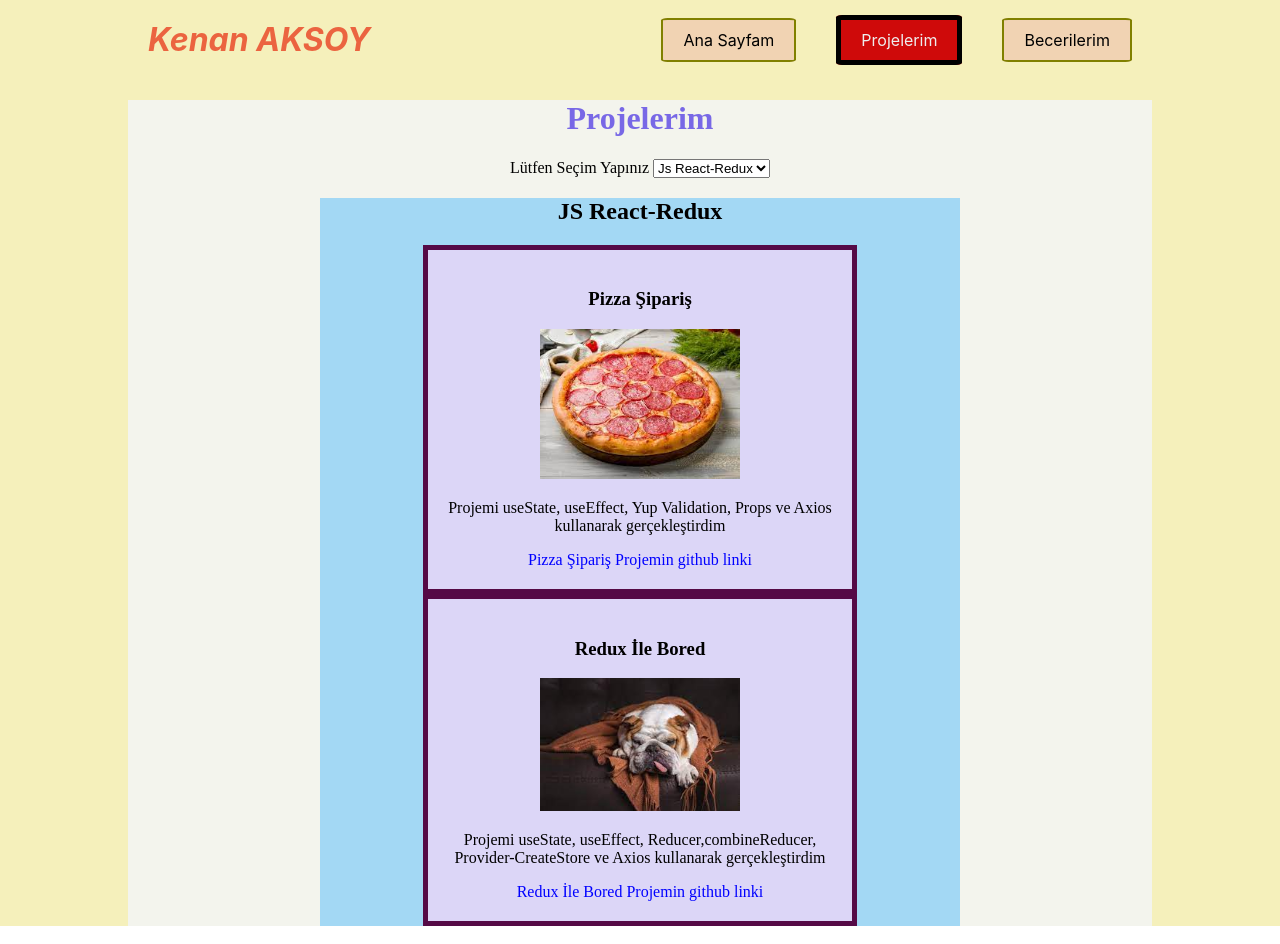
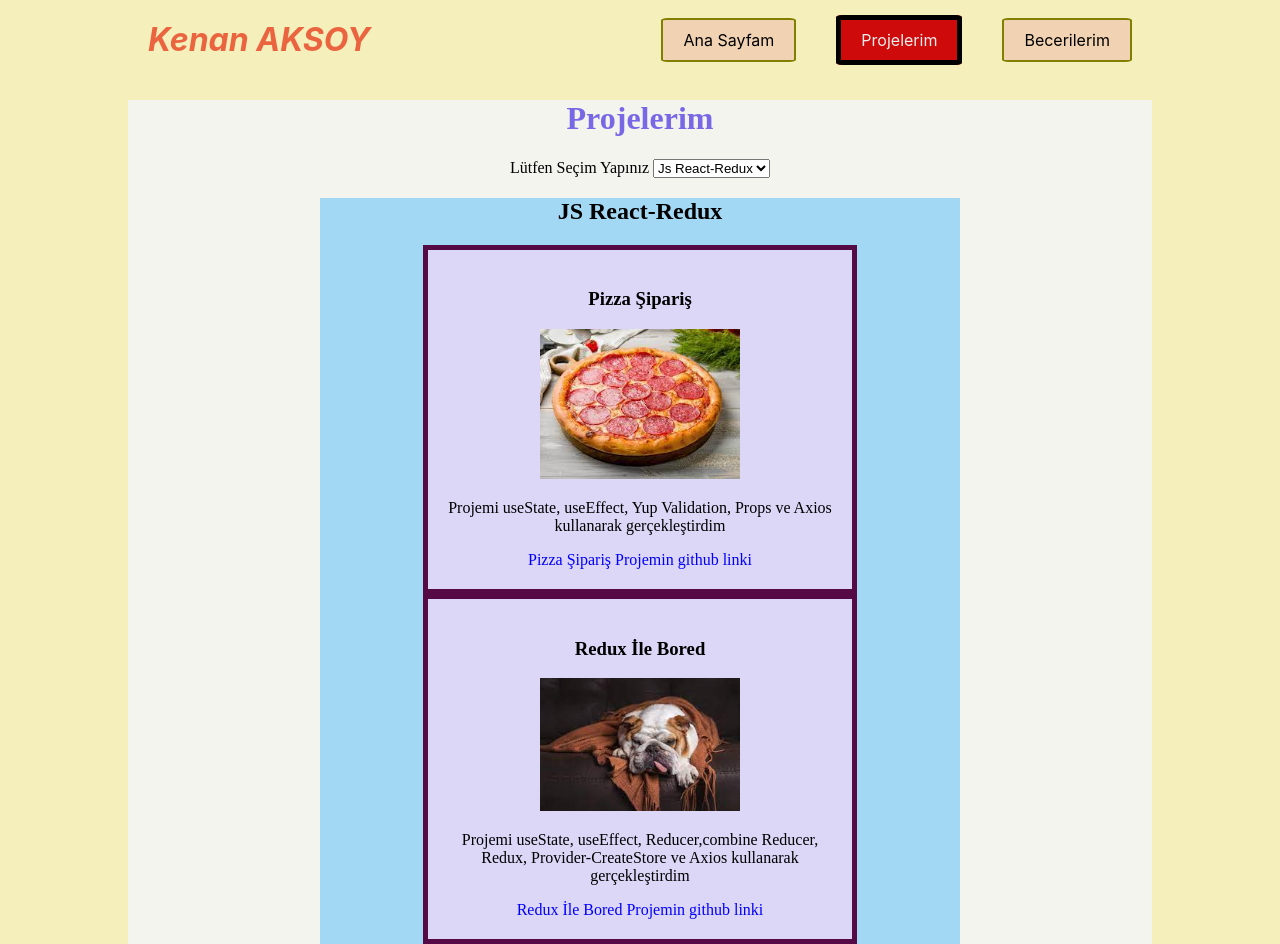
Before and after one commit to kenannaksoyy/web-sayfam, a React (Create React App) app: page /projects in a window 1280 px wide. Built offline with nearby package versions, Linux system fonts and the light colour scheme.

Commit message:
Update allProjects.js

```diff
--- a/src/datas/allProjects.js
+++ b/src/datas/allProjects.js
@@ -9,7 +9,7 @@ const js=[
         name:"Redux İle Bored",
         img:require("../images/boredDog.jpg"),
         gitHubLink:"https://github.com/kenannaksoyy/FSWeb-S10G3-Async-Redux",
-        text:` Projemi useState, useEffect, Reducer,combineReducer, Provider-CreateStore ve Axios kullanarak gerçekleştirdim`
+        text:` Projemi useState, useEffect, Reducer,combine Reducer, Redux, Provider-CreateStore ve Axios kullanarak gerçekleştirdim`
     }
 ]
 
```
